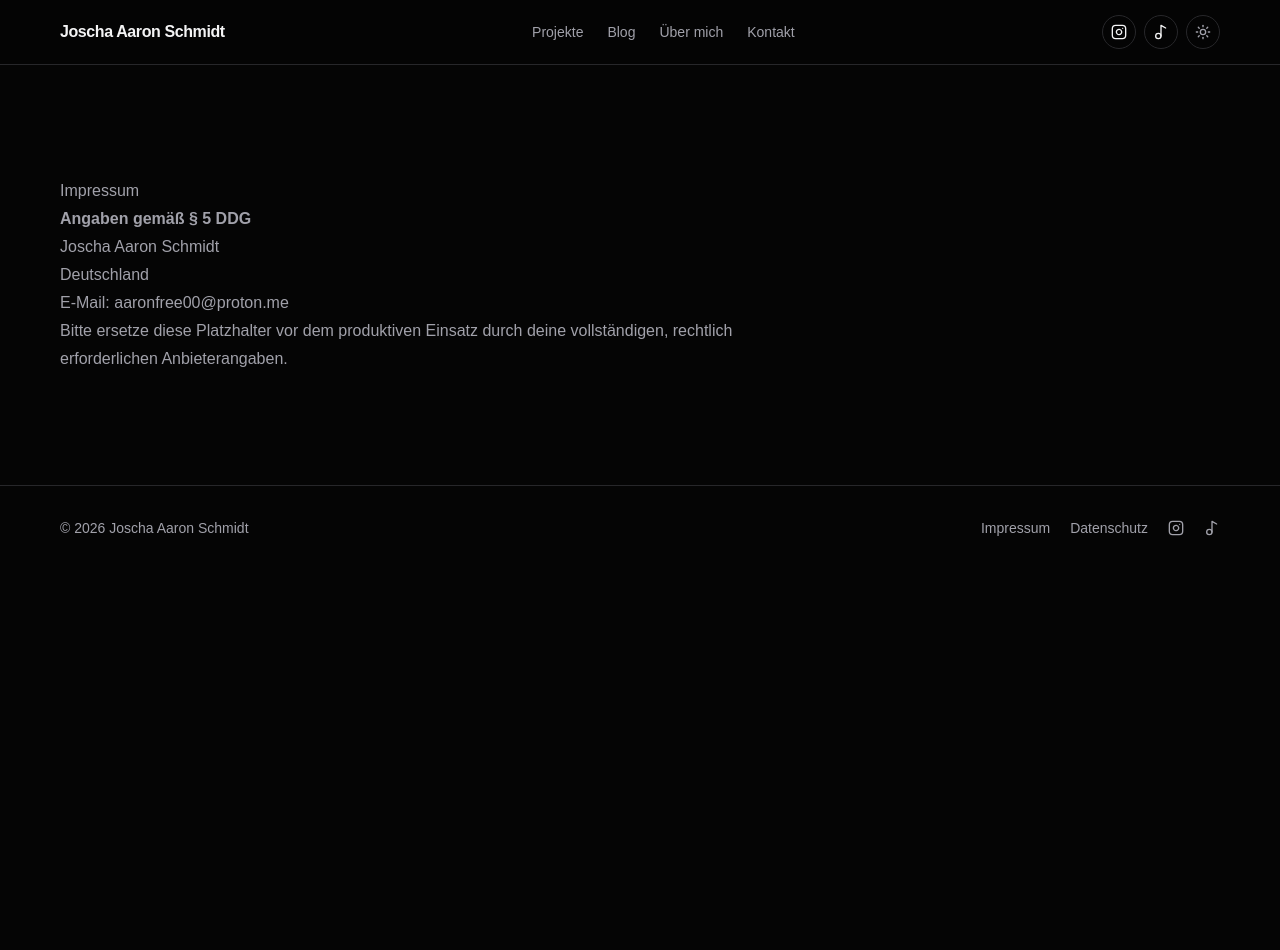
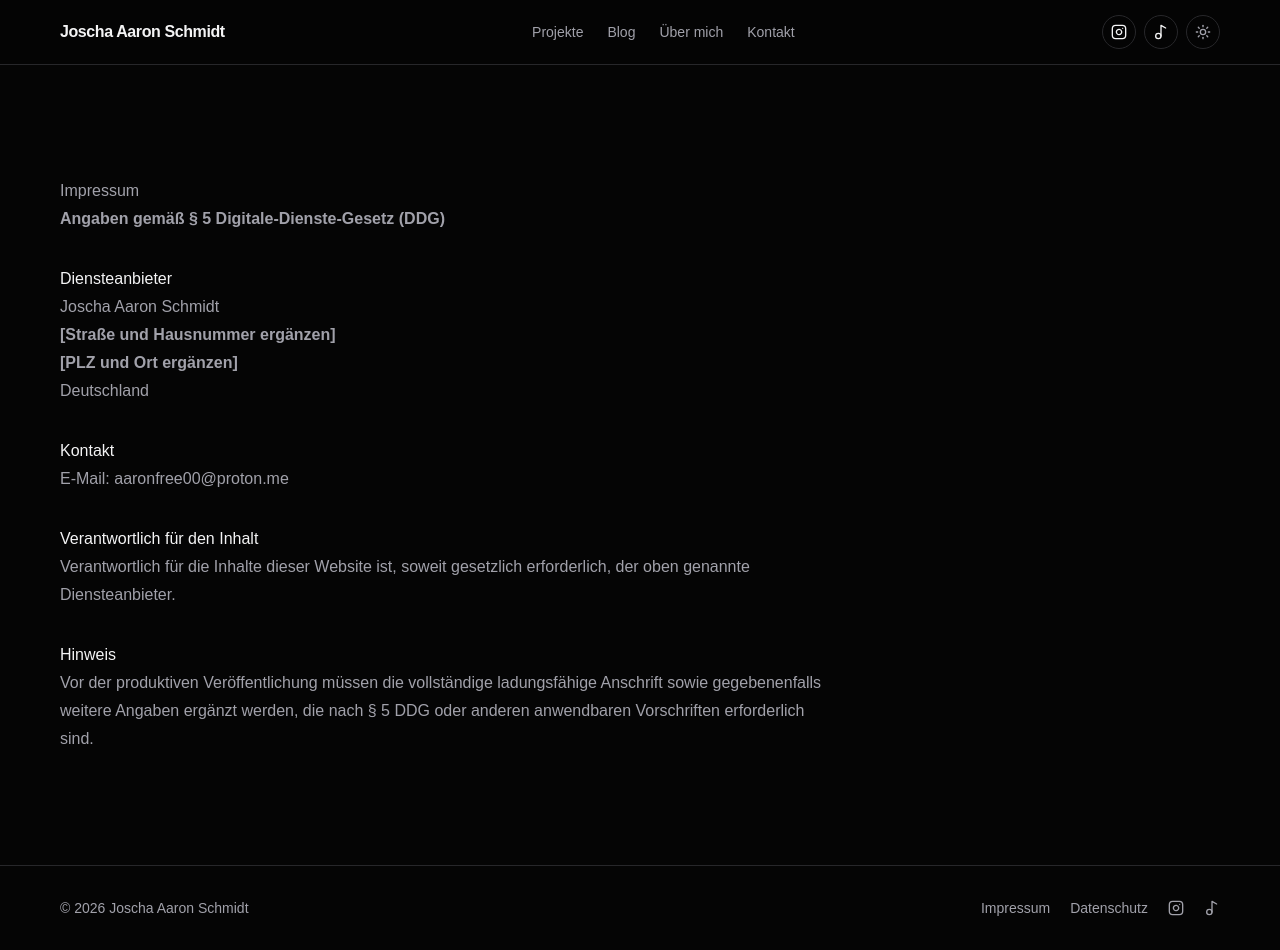
Before and after one commit to aaron0sec/webseite, a Next.js app: page /impressum in a window 1280 px wide. Before the commit the page ends 800 px from the top, so only its background shows below. Built offline with nearby package versions, Linux system fonts and the light colour scheme.

Commit message:
legal: structure Impressum for DDG requirements

```diff
--- a/src/app/impressum/page.tsx
+++ b/src/app/impressum/page.tsx
@@ -1,3 +1,36 @@
 import type { Metadata } from "next";
+
 export const metadata: Metadata = { title: "Impressum" };
-export default function Impressum(){return <main className="container py-20 sm:py-28"><article className="prose max-w-3xl"><h1>Impressum</h1><p><strong>Angaben gemäß § 5 DDG</strong></p><p>Joscha Aaron Schmidt<br/>Deutschland</p><p>E-Mail: aaronfree00@proton.me</p><p>Bitte ersetze diese Platzhalter vor dem produktiven Einsatz durch deine vollständigen, rechtlich erforderlichen Anbieterangaben.</p></article></main>}
+
+export default function Impressum() {
+  return <main className="container py-20 sm:py-28"><article className="prose max-w-3xl">
+    <h1>Impressum</h1>
+    <p><strong>Angaben gemäß § 5 Digitale-Dienste-Gesetz (DDG)</strong></p>
+
+    <h2>Diensteanbieter</h2>
+    <p>
+      Joscha Aaron Schmidt<br />
+      <strong>[Straße und Hausnummer ergänzen]</strong><br />
+      <strong>[PLZ und Ort ergänzen]</strong><br />
+      Deutschland
+    </p>
+
+    <h2>Kontakt</h2>
+    <p>
+      E-Mail: <a href="mailto:aaronfree00@proton.me">aaronfree00@proton.me</a>
+    </p>
+
+    <h2>Verantwortlich für den Inhalt</h2>
+    <p>
+      Verantwortlich für die Inhalte dieser Website ist, soweit gesetzlich erforderlich,
+      der oben genannte Diensteanbieter.
+    </p>
+
+    <h2>Hinweis</h2>
+    <p>
+      Vor der produktiven Veröffentlichung müssen die vollständige ladungsfähige Anschrift
+      sowie gegebenenfalls weitere Angaben ergänzt werden, die nach § 5 DDG oder anderen
+      anwendbaren Vorschriften erforderlich sind.
+    </p>
+  </article></main>;
+}
```
